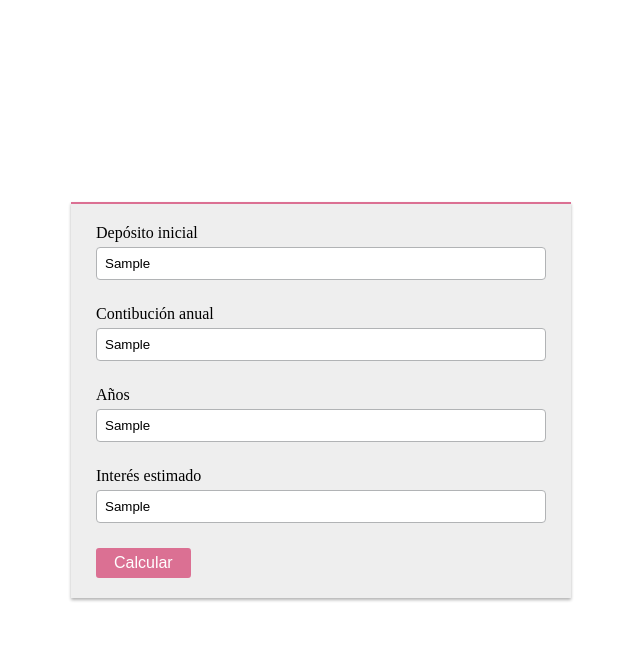
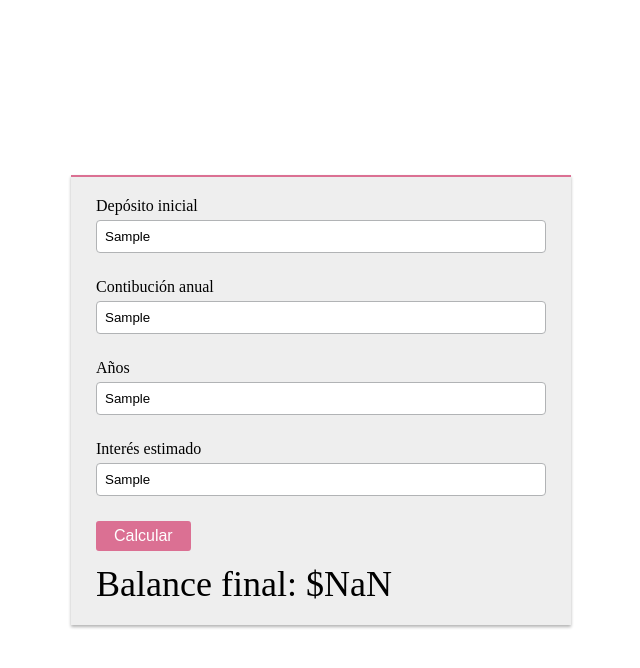
Before and after one commit to MariaJoseDiazCa/compound-interest-calculator, a React (Create React App) app: page / in a window 1280 px wide. Both pictures are taken after typing "Sample", "Sample", "Sample", "Sample" into the empty fields and a click on the button "Calcular". Shown: the top 668 px of the page, without its empty margins (319-959 px from the left). Built offline with nearby package versions, Linux system fonts and the light colour scheme.

Commit message:
ADD: Balance component

```diff
--- a/public/index.html
+++ b/public/index.html
@@ -9,7 +9,7 @@
       name="description"
       content="Web site created using create-react-app"
     />
-    <link rel="apple-touch-icon" href="%PUBLIC_URL%/logo192.png" />
+    <!-- <link rel="apple-touch-icon" href="%PUBLIC_URL%/logo192.png" /> -->
     <!--
       manifest.json provides metadata used when your web app is installed on a
       user's mobile device or desktop. See https://developers.google.com/web/fundamentals/web-app-manifest/
--- a/src/App.js
+++ b/src/App.js
@@ -1,18 +1,44 @@
+import { useState } from "react";
 import { Formik, Form } from "formik";
 import Section from "./components/Section";
 import Input from "./components/Input";
 import Button from "./components/Button";
 import Container from "./components/Container";
+import Balance from "./components/Balance";
+
+const compoundInterest = (deposit, contribution, years, rate) => {
+  let total = deposit;
+  for (let i = 0; i < years; i++) {
+    total = (total + contribution) * (rate + 1);
+  }
+  return Math.round(total);
+};
+
+const formatter = new Intl.NumberFormat("en-Us", {
+  style: "currency",
+  currency: "USD",
+  minimumFractionDigits: 2,
+  maximumFractionDigits: 2,
+});
 
 function App() {
-  const handleSubmit = () => {};
+  const [balance, setBalance] = useState("");
+  const handleSubmit = ({ deposit, contribution, years, rate }) => {
+    const val = compoundInterest(
+      Number(deposit),
+      Number(contribution),
+      Number(years),
+      Number(rate)
+    );
+    setBalance(formatter.format(val));
+  };
   return (
     <Container>
       <Section>
         <Formik
           initialValues={{
             deposit: "",
-            constribution: "",
+            contribution: "",
             years: "",
             rate: "",
           }}
@@ -20,12 +46,13 @@ function App() {
         >
           <Form>
             <Input name="deposit" label="Depósito inicial" />
-            <Input name="constribution" label="Contibución anual" />
+            <Input name="contribution" label="Contibución anual" />
             <Input name="years" label="Años" />
             <Input name="rate" label="Interés estimado" />
             <Button>Calcular</Button>
           </Form>
         </Formik>
+        {balance !== "" ? <Balance>Balance final: {balance}</Balance> : null}
       </Section>
     </Container>
   );
--- /dev/null
+++ b/src/components/Balance.js
@@ -0,0 +1,10 @@
+import styled from "styled-components";
+
+const Balance = styled.span`
+  font-size: 36px;
+  margin-top: 12px;
+  display: inline-block;
+  color: black;
+`;
+
+export default Balance;
```
